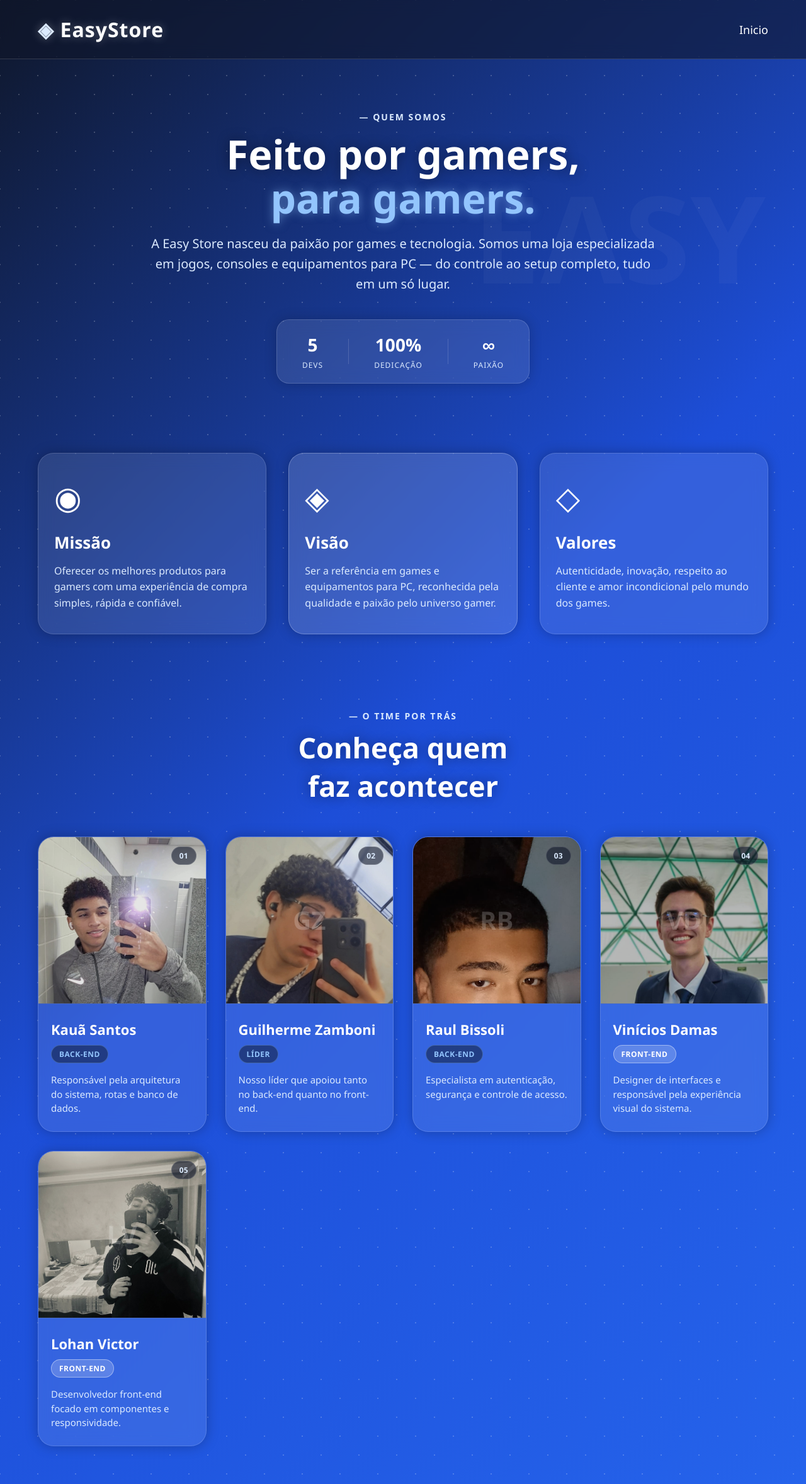
After one commit to Easy-Store-Group/Gerenciamento-Estoque-Easy-Store, a FastAPI app: template app/templates/sobre-nos/index.html in a window 1280 px wide. The commit adds this page. Shown: the whole page at 63% size. Run offline with FastAPI, Linux system fonts and the light colour scheme; the template is opened without the code that fills it, so the values that code supplies are empty.

Commit message:
feat: renomear rota "sobre" para "sobre-nos" e adicionar página "Sobre Nós" com estilo

```diff
--- a/app/main.py
+++ b/app/main.py
@@ -81,7 +81,7 @@ def admin_pos(request: Request, admin = Depends(get_admin)):
     )
 
 
-@app.get("/sobre", response_class=HTMLResponse)
+@app.get("/sobre-nos", response_class=HTMLResponse)
 def sobre(request: Request):
     return templates.TemplateResponse(
         request,
--- /dev/null
+++ b/app/static/css/sobre-nos.css
@@ -0,0 +1,504 @@
+/* ============================================================
+   EASY STORE — Sobre Nós (Estilo Azul & Glassmorphism)
+   ============================================================ */
+
+*, *::before, *::after {
+    box-sizing: border-box;
+    margin: 0;
+    padding: 0;
+    font-family: 'Segoe UI', sans-serif;
+}
+
+:root {
+    --blue-dark:   #0f172a;
+    --blue-medium: #1d4ed8;
+    --blue-light:  #2563eb;
+    --text-white:  #ffffff;
+    --text-light:  #dbeafe;
+    --text-hover:  #93c5fd;
+    --glass-bg:    rgba(255, 255, 255, 0.10);
+    --glass-border: rgba(255, 255, 255, 0.15);
+}
+
+html { scroll-behavior: smooth; }
+
+body {
+    background: linear-gradient(135deg, var(--blue-dark), var(--blue-medium), var(--blue-light));
+    color: var(--text-white);
+    min-height: 100vh;
+    overflow-x: hidden;
+    position: relative;
+}
+
+/* PONTINHOS BRANCOS DE FUNDO */
+body::before {
+    content: "";
+    position: absolute;
+    width: 100%;
+    height: 100%;
+    top: 0;
+    left: 0;
+    background-image:
+        radial-gradient(white 1px, transparent 1px),
+        radial-gradient(white 1px, transparent 1px);
+    background-size: 60px 60px;
+    background-position: 0 0, 30px 30px;
+    opacity: 0.20;
+    pointer-events: none;
+    z-index: 0;
+}
+
+/* ============================================================
+   NAVBAR
+   ============================================================ */
+
+.navbar {
+    display: flex;
+    align-items: center;
+    justify-content: space-between;
+    padding: 25px 60px;
+    position: sticky;
+    top: 0;
+    background: rgba(15, 23, 42, 0.6);
+    backdrop-filter: blur(12px);
+    border-bottom: 1px solid var(--glass-border);
+    z-index: 100;
+}
+
+.nav-logo {
+    font-size: 32px;
+    font-weight: bold;
+    color: var(--text-white);
+    text-decoration: none;
+    display: flex;
+    align-items: center;
+    gap: 10px;
+    letter-spacing: 1px;
+    text-shadow: 0 0 15px rgba(255, 255, 255, 0.3);
+}
+
+.logo-icon {
+    color: var(--text-light);
+}
+
+.nav-links {
+    display: flex;
+    gap: 30px;
+}
+
+.nav-links a {
+    font-size: 18px;
+    color: var(--text-white);
+    text-decoration: none;
+    transition: 0.3s;
+}
+
+.nav-links a:hover,
+.nav-links a.active {
+    color: var(--text-hover);
+}
+
+/* ============================================================
+   HERO
+   ============================================================ */
+
+.hero {
+    position: relative;
+    text-align: center;
+    padding: 80px 60px 50px;
+    z-index: 1;
+}
+
+/* Marca d'água gigante adaptada para o tema azul */
+.hero-bg-text {
+    position: absolute;
+    top: 50%;
+    right: 5%;
+    transform: translateY(-50%);
+    font-size: clamp(6rem, 15vw, 14rem);
+    font-weight: 900;
+    color: rgba(255, 255, 255, 0.03);
+    pointer-events: none;
+    user-select: none;
+    line-height: 1;
+    white-space: nowrap;
+    z-index: -1;
+}
+
+.hero-content {
+    margin: 0 auto;
+    max-width: 800px;
+}
+
+.hero-tag {
+    font-size: 14px;
+    font-weight: bold;
+    color: var(--text-light);
+    text-transform: uppercase;
+    letter-spacing: 2px;
+    margin-bottom: 15px;
+    display: inline-block;
+}
+
+.hero-title {
+    color: var(--text-white);
+    font-size: clamp(2.5rem, 5vw, 65px);
+    font-weight: bold;
+    margin-bottom: 20px;
+    text-shadow: 0 0 20px rgba(0, 0, 0, 0.4);
+    line-height: 1.1;
+}
+
+.hero-title em {
+    font-style: normal;
+    color: var(--text-hover);
+    text-shadow: 0 0 15px rgba(147, 197, 253, 0.5);
+}
+
+.hero-desc {
+    color: var(--text-light);
+    font-size: 20px;
+    line-height: 1.6;
+    margin-bottom: 40px;
+}
+
+.hero-stats {
+    display: flex;
+    align-items: center;
+    justify-content: center;
+    gap: 40px;
+    background: var(--glass-bg);
+    backdrop-filter: blur(12px);
+    border: 1px solid var(--glass-border);
+    padding: 20px 40px;
+    border-radius: 20px;
+    display: inline-flex;
+    box-shadow: 0 0 20px rgba(0, 0, 0, 0.2);
+}
+
+.stat {
+    display: flex;
+    flex-direction: column;
+    gap: 5px;
+}
+
+.stat-num {
+    font-size: 28px;
+    font-weight: bold;
+    color: var(--text-white);
+}
+
+.stat-label {
+    font-size: 12px;
+    color: var(--text-light);
+    text-transform: uppercase;
+    letter-spacing: 1px;
+}
+
+.stat-divider {
+    width: 1px;
+    height: 40px;
+    background: var(--glass-border);
+}
+
+/* ============================================================
+   MISSÃO / VISÃO / VALORES
+   ============================================================ */
+
+.mission {
+    padding: 60px;
+    position: relative;
+    z-index: 1;
+}
+
+.mission-grid {
+    display: grid;
+    grid-template-columns: repeat(auto-fit, minmax(280px, 1fr));
+    gap: 35px;
+}
+
+.mission-card {
+    background: var(--glass-bg);
+    backdrop-filter: blur(12px);
+    border: 1px solid var(--glass-border);
+    border-radius: 25px;
+    padding: 35px 25px;
+    transition: 0.4s;
+    box-shadow: 0 0 20px rgba(0, 0, 0, 0.25);
+}
+
+.mission-card:hover {
+    transform: translateY(-10px) scale(1.02);
+    box-shadow: 0 0 30px rgba(255, 255, 255, 0.25);
+    border-color: rgba(255, 255, 255, 0.3);
+}
+
+/* Destaque sutil para o card principal */
+.mission-card.accent {
+    background: rgba(255, 255, 255, 0.15);
+    border-color: rgba(255, 255, 255, 0.25);
+}
+
+.mission-icon {
+    display: block;
+    font-size: 50px;
+    margin-bottom: 20px;
+}
+
+.mission-card h3 {
+    color: var(--text-white);
+    font-size: 26px;
+    margin-bottom: 15px;
+    font-weight: bold;
+}
+
+.mission-card p {
+    color: var(--text-light);
+    font-size: 16px;
+    line-height: 1.6;
+}
+
+/* ============================================================
+   TIME (EQUIPE)
+   ============================================================ */
+
+.team {
+    padding: 60px;
+    position: relative;
+    z-index: 1;
+}
+
+.team-header {
+    text-align: center;
+    margin-bottom: 50px;
+}
+
+.section-tag {
+    font-size: 14px;
+    font-weight: bold;
+    color: var(--text-light);
+    letter-spacing: 2px;
+    text-transform: uppercase;
+    margin-bottom: 10px;
+    display: block;
+}
+
+.team-header h2 {
+    color: var(--text-white);
+    font-size: 45px;
+    font-weight: bold;
+    text-shadow: 0 0 20px rgba(0,0,0,0.4);
+}
+
+.team-grid {
+    display: grid;
+    grid-template-columns: repeat(auto-fit, minmax(250px, 1fr));
+    gap: 30px;
+}
+
+.member-card {
+    background: var(--glass-bg);
+    backdrop-filter: blur(12px);
+    border: 1px solid var(--glass-border);
+    border-radius: 25px;
+    overflow: hidden;
+    transition: 0.4s;
+    box-shadow: 0 0 20px rgba(0,0,0,0.25);
+    cursor: default;
+}
+
+.member-card:hover {
+    transform: translateY(-10px) scale(1.02);
+    box-shadow: 0 0 30px rgba(255, 255, 255, 0.25);
+    border-color: rgba(255, 255, 255, 0.3);
+}
+
+/* foto do integrante */
+.member-photo-wrap {
+    position: relative;
+    width: 100%;
+    aspect-ratio: 1 / 1;
+    background: rgba(0, 0, 0, 0.2);
+    overflow: hidden;
+    border-bottom: 1px solid var(--glass-border);
+}
+
+.member-photo {
+    width: 100%;
+    height: 100%;
+    background-size: cover;
+    background-position: center top;
+    background-repeat: no-repeat;
+}
+
+/* placeholder de foto carregando */
+.photo-placeholder {
+    position: absolute;
+    inset: 0;
+    display: flex;
+    align-items: center;
+    justify-content: center;
+    font-size: 40px;
+    font-weight: bold;
+    color: rgba(255, 255, 255, 0.2);
+    background: rgba(0, 0, 0, 0.1);
+    z-index: 0;
+}
+
+.member-photo[style*="url("] {
+    z-index: 1;
+    position: relative;
+}
+
+.member-number {
+    position: absolute;
+    top: 15px;
+    right: 15px;
+    font-size: 12px;
+    font-weight: bold;
+    color: var(--text-light);
+    background: rgba(15, 23, 42, 0.6);
+    padding: 5px 12px;
+    border-radius: 20px;
+    z-index: 2;
+    border: 1px solid var(--glass-border);
+}
+
+/* info do integrante */
+.member-info {
+    padding: 25px 20px;
+}
+
+.member-info h3 {
+    color: var(--text-white);
+    font-size: 22px;
+    font-weight: bold;
+    margin-bottom: 10px;
+}
+
+.member-role {
+    display: inline-block;
+    font-size: 12px;
+    font-weight: bold;
+    padding: 5px 12px;
+    border-radius: 20px;
+    margin-bottom: 15px;
+    text-transform: uppercase;
+    letter-spacing: 0.5px;
+}
+
+/* Cores das badges ajustadas para combinar com o fundo azul */
+.member-role.back {
+    background: rgba(15, 23, 42, 0.5);
+    color: #93c5fd;
+    border: 1px solid rgba(147, 197, 253, 0.3);
+}
+
+.member-role.front {
+    background: rgba(255, 255, 255, 0.2);
+    color: #ffffff;
+    border: 1px solid rgba(255, 255, 255, 0.4);
+}
+
+.member-bio {
+    color: var(--text-light);
+    font-size: 15px;
+    line-height: 1.5;
+}
+
+/* ============================================================
+   FOOTER
+   ============================================================ */
+
+.footer {
+    margin-top: 60px;
+    padding: 25px 60px;
+    text-align: center;
+    color: var(--text-light);
+    font-size: 16px;
+    border-top: 1px solid var(--glass-border);
+    display: flex;
+    align-items: center;
+    justify-content: space-between;
+    flex-wrap: wrap;
+    gap: 20px;
+    position: relative;
+    z-index: 1;
+    background: rgba(15, 23, 42, 0.3);
+}
+
+.footer-logo {
+    font-size: 20px;
+    font-weight: bold;
+    color: var(--text-white);
+    text-shadow: 0 0 10px rgba(255,255,255,0.2);
+}
+
+.footer-copy {
+    font-size: 15px;
+}
+
+/* ============================================================
+   RESPONSIVO
+   ============================================================ */
+
+@media (max-width: 768px) {
+    .navbar {
+        padding: 20px;
+        flex-direction: column;
+        gap: 20px;
+    }
+
+    .nav-links {
+        gap: 20px;
+    }
+
+    .hero {
+        padding: 60px 20px 40px;
+    }
+
+    .hero h1 {
+        font-size: 45px;
+    }
+
+    .hero p {
+        font-size: 18px;
+    }
+
+    .hero-stats {
+        flex-direction: column;
+        gap: 15px;
+        width: 100%;
+    }
+
+    .stat-divider {
+        width: 80%;
+        height: 1px;
+    }
+
+    .mission {
+        padding: 40px 20px;
+    }
+
+    .mission-card h3 {
+        font-size: 22px;
+    }
+
+    .team {
+        padding: 40px 20px;
+    }
+
+    .team-header h2 {
+        font-size: 35px;
+    }
+
+    .team-grid {
+        grid-template-columns: repeat(auto-fit, minmax(220px, 1fr));
+    }
+
+    .footer {
+        padding: 25px 20px;
+        flex-direction: column;
+        align-items: center;
+    }
+}
--- a/app/templates/index.html
+++ b/app/templates/index.html
@@ -140,7 +140,7 @@
                 <div class="footer-section">
                     <h4>Links</h4>
                     <ul>
-                        <li><a href="#">Sobre</a></li>
+                        <li><a href="/sobre-nos">Sobre</a></li>
                         <li><a target="_blank" href="https://github.com/Easy-Store-Group/Gerenciamento-Estoque-Easy-Store">GitHub</a></li>
                     </ul>
                 </div>
--- /dev/null
+++ b/app/templates/sobre-nos/index.html
@@ -0,0 +1,239 @@
+<!DOCTYPE html>
+
+<html lang="pt-br">
+
+<head>
+
+    <meta charset="UTF-8">
+
+    <meta name="viewport" content="width=device-width, initial-scale=1.0">
+
+    <title>Sobre Nós - Easy Store</title>
+
+    <link rel="stylesheet" href="static/css/sobre-nos.css">
+
+    <link rel="preconnect" href="https://fonts.googleapis.com">
+
+    <link href="https://fonts.googleapis.com/css2?family=Syne:wght@400;600;700;800&family=DM+Sans:wght@300;400;500&display=swap" rel="stylesheet">
+
+</head>
+
+<body>
+
+
+
+    <!-- NAVBAR -->
+
+    <nav class="navbar">
+
+        <a href="/" class="nav-logo">
+
+            <span class="logo-icon">◈</span> EasyStore
+
+        </a>
+
+        <div class="nav-links">
+
+            <a href="/">Inicio</a>
+
+        </div>
+
+    </nav>
+
+
+
+    <!-- HERO -->
+
+    <section class="hero">
+
+        <div class="hero-bg-text">EASY</div>
+
+        <div class="hero-content">
+
+            <span class="hero-tag">— Quem somos</span>
+
+            <h1 class="hero-title">
+
+                Feito por gamers,<br>
+
+                <em>para gamers.</em>
+
+            </h1>
+
+            <p class="hero-desc">
+
+                A Easy Store nasceu da paixão por games e tecnologia.
+
+                Somos uma loja especializada em jogos, consoles e equipamentos para PC —
+
+                do controle ao setup completo, tudo em um só lugar.
+
+            </p>
+
+        </div>
+
+        <div class="hero-stats">
+
+            <div class="stat">
+
+                <span class="stat-num">5</span>
+
+                <span class="stat-label">Devs</span>
+
+            </div>
+
+            <div class="stat-divider"></div>
+
+            <div class="stat">
+
+                <span class="stat-num">100%</span>
+
+                <span class="stat-label">Dedicação</span>
+
+            </div>
+
+            <div class="stat-divider"></div>
+
+            <div class="stat">
+
+                <span class="stat-num">∞</span>
+
+                <span class="stat-label">Paixão</span>
+
+            </div>
+
+        </div>
+
+    </section>
+
+
+
+    <!-- MISSÃO -->
+
+    <section class="mission">
+
+        <div class="mission-grid">
+
+            <div class="mission-card">
+
+                <span class="mission-icon">◉</span>
+
+                <h3>Missão</h3>
+
+                <p>Oferecer os melhores produtos para gamers com uma experiência de compra simples, rápida e confiável.</p>
+
+            </div>
+
+            <div class="mission-card accent">
+
+                <span class="mission-icon">◈</span>
+
+                <h3>Visão</h3>
+
+                <p>Ser a referência em games e equipamentos para PC, reconhecida pela qualidade e paixão pelo universo gamer.</p>
+
+            </div>
+
+            <div class="mission-card">
+
+                <span class="mission-icon">◇</span>
+
+                <h3>Valores</h3>
+
+                <p>Autenticidade, inovação, respeito ao cliente e amor incondicional pelo mundo dos games.</p>
+
+            </div>
+
+        </div>
+
+    </section>
+
+
+
+    <!-- TIME -->
+
+    <section class="team">
+
+        <div class="team-header">
+
+            <span class="section-tag">— O time por trás</span>
+
+            <h2>Conheça quem<br>faz acontecer</h2>
+
+        </div>
+
+
+
+       <div class="team-grid">
+
+            <div class="member-card">
+                <div class="member-photo-wrap">
+                    <div class="member-photo" style="background-image: url('/static/img/kaua.jpeg');">
+                        <div class="photo-placeholder">KS</div>
+                    </div>
+                    <div class="member-number">01</div>
+                </div>
+                <div class="member-info">
+                    <h3>Kauã Santos</h3>
+                    <span class="member-role back">Back-end</span>
+                    <p class="member-bio">Responsável pela arquitetura do sistema, rotas e banco de dados.</p>
+                </div>
+            </div>
+
+            <div class="member-card">
+                <div class="member-photo-wrap">
+                    <div class="member-photo" style="background-image: url('/static/img/guilherme.png');">
+                        <div class="photo-placeholder">GZ</div>
+                    </div>
+                    <div class="member-number">02</div>
+                </div>
+                <div class="member-info">
+                    <h3>Guilherme Zamboni</h3>
+                    <span class="member-role back">Líder</span>
+                    <p class="member-bio">Nosso líder que apoiou tanto no back-end quanto no front-end.</p>
+                </div>
+            </div>
+
+            <div class="member-card">
+                <div class="member-photo-wrap">
+                    <div class="member-photo" style="background-image: url('/static/img/raul.png');">
+                        <div class="photo-placeholder">RB</div>
+                    </div>
+                    <div class="member-number">03</div>
+                </div>
+                <div class="member-info">
+                    <h3>Raul Bissoli</h3>
+                    <span class="member-role back">Back-end</span>
+                    <p class="member-bio">Especialista em autenticação, segurança e controle de acesso.</p>
+                </div>
+            </div>
+
+            <div class="member-card">
+                <div class="member-photo-wrap">
+                    <div class="member-photo" style="background-image: url('/static/img/daminhaas.png');">
+                        <div class="photo-placeholder">VD</div>
+                    </div>
+                    <div class="member-number">04</div>
+                </div>
+                <div class="member-info">
+                    <h3>Vinícios Damas</h3>
+                    <span class="member-role front">Front-end</span>
+                    <p class="member-bio">Designer de interfaces e responsável pela experiência visual do sistema.</p>
+                </div>
+            </div>
+
+            <div class="member-card">
+                <div class="member-photo-wrap">
+                    <div class="member-photo" style="background-image: url('/static/img/lohan.png');">
+                        <div class="photo-placeholder">LV</div>
+                    </div>
+                    <div class="member-number">05</div>
+                </div>
+                <div class="member-info">
+                    <h3>Lohan Victor</h3>
+                    <span class="member-role front">Front-end</span>
+                    <p class="member-bio">Desenvolvedor front-end focado em componentes e responsividade.</p>
+                </div>
+            </div>
+
+        </div>
```
Also changed, not shown: app/static/img/daminhaas.png, app/static/img/raul.png.
